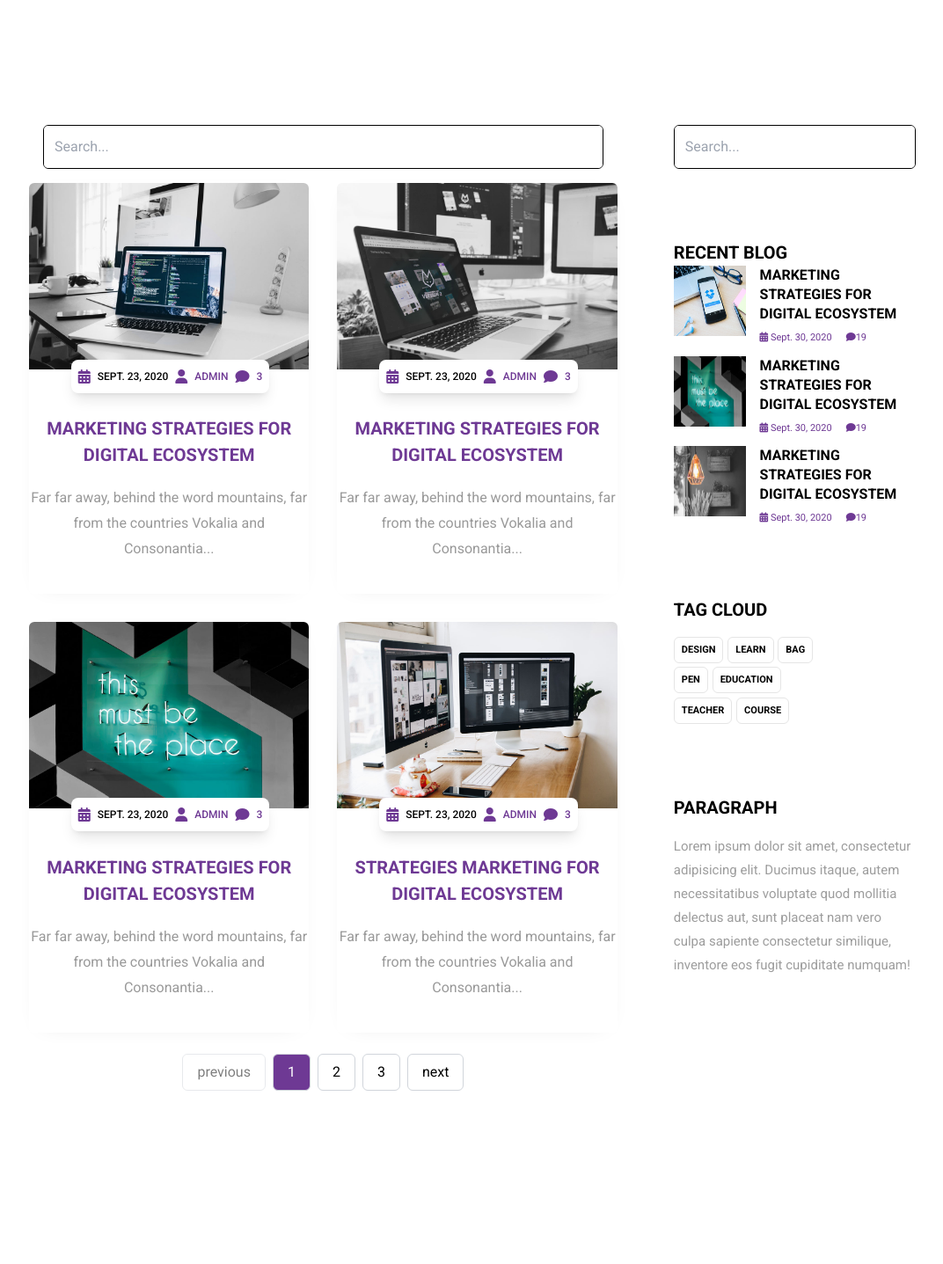
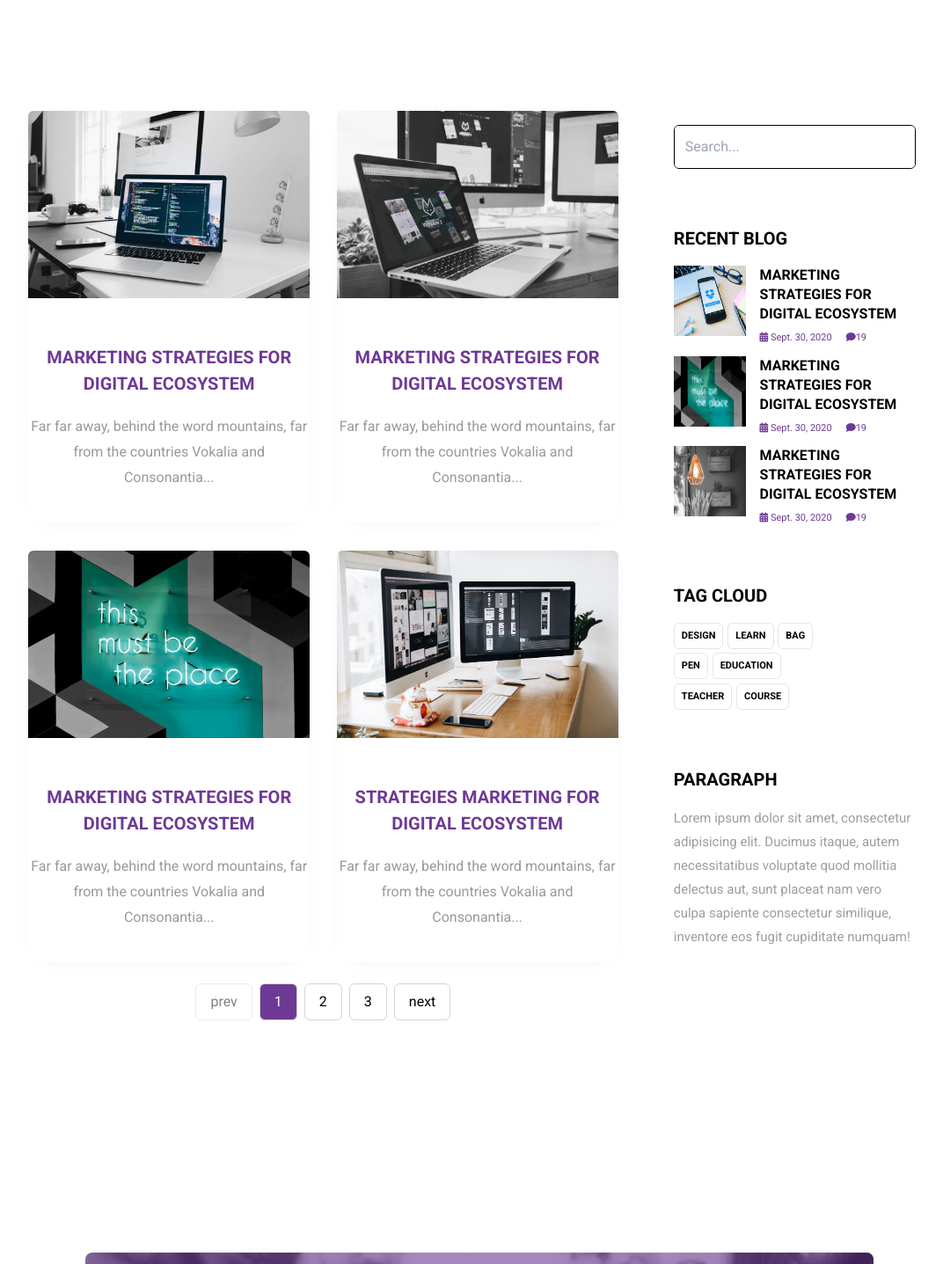
Before and after one commit to Gemamethystngltd/GemamethystNgLtd, a React (Vite) app: page /blog in a window 1280 px wide. Shown: the part 682-2119 px from the top of the page at 88% size, without its empty margins (95-1167 px from the left). Built offline with nearby package versions, Linux system fonts and the light colour scheme.

Commit message:
feat: enhance responsive design across multiple components, add search functionality, and improve event handling

```diff
--- a/src/components/BlofAside.jsx
+++ b/src/components/BlofAside.jsx
@@ -2,7 +2,25 @@ import blog1 from "../assets/images/ximage_5.jpg.pagespeed.ic.xRa-Yrd6zy.jpg";
 import blog2 from "../assets/images/ximage_4.jpg.pagespeed.ic.9VUxuBaVRa.jpg";
 import blog3 from "../assets/images/ximage_3.jpg.pagespeed.ic.CzImA-z_Ch.jpg";
 import Recentblogs from "./recentblogs";
-function BlofAside() {
+import { useEffect, useState } from "react";
+import Search from "./search";
+function BlofAside({ searchQuery, handlesearch }) {
+  const [searcdisplay, setsearcdisplay] = useState(false);
+  const handleScreen = () => {
+    if (window.innerWidth > 500) {
+      setsearcdisplay(true);
+    } else {
+      setsearcdisplay(false);
+    }
+  };
+
+  useEffect(() => {
+    handleScreen();
+    window.addEventListener("resize", handleScreen);
+    return () => {
+      window.removeEventListener("resize", handleScreen);
+    };
+  }, []);
   const blogData = [
     {
       title: "Marketing Strategies for Digital Ecosystem",
@@ -18,12 +36,13 @@ function BlofAside() {
     },
   ];
   return (
-    <section className=" w-[30%] p-4 flex flex-col gap-[5rem]">
-      <div className="seach border-1 border border-black overflow-hidden rounded-md shadow-sm ">
-        <input type="text" className="p-3 w-full" placeholder="Search..." />
-      </div>
-      <div className="recebt_blog">
-        <h1 className="uppercase font-bold leading-[30px] text-[20px]">
+    <section className=" w-[30%] p-4 flex flex-col gap-[4rem] tablet:p-2 tablet:gap-8 phoneL:w-full ">
+      {searcdisplay && (
+        <Search searchQuery={searchQuery} handlesearch={handlesearch} />
+      )}
+
+      <div className="recebt_blog flex flex-col gap-4">
+        <h1 className="uppercase font-bold leading-[30px] text-[20px] laptop:text-[17px] laptop:leading-[25px] tablet:text-[15px]">
           recent blog
         </h1>
         <div className="blogs flex flex-col gap-3">
@@ -34,24 +53,24 @@ function BlofAside() {
           })}
         </div>
       </div>
-      <div className="categories_tag flex w-[60%] gap-4 flex-col">
-        <h1 className="font-bold  leading-[30px] text-[20px] uppercase">
+      <div className="categories_tag flex w-[60%] gap-4 flex-col laptop:w-[90%] laptop:gap-3 phoneP:w-[100%]">
+        <h1 className="font-bold  leading-[30px] text-[20px] uppercase laptop:text-[17px] laptop:leading-[25px] tablet:text-[15px]">
           tag cloud
         </h1>
         <div className="flex gap-[.3rem]  flex-wrap">
-          <h2 className="uppercase leading-[20px] text-[11px] font-bold py-1 px-2 border-1 border border-[#E5E5E5] rounded-md">
+          <h2 className="uppercase leading-[20px] text-[11px] font-bold py-1 px-2 border-1 border border-[#E5E5E5] rounded-md laptop:text-[10px]  laptop:font-semibold">
             design
           </h2>
-          <h2 className="uppercase leading-[20px] text-[11px] font-bold py-1 px-2 border-1 border border-[#E5E5E5] rounded-md">
+          <h2 className="uppercase leading-[20px] text-[11px] font-bold py-1 px-2 border-1 border border-[#E5E5E5] rounded-md laptop:text-[10px]  laptop:font-semibold">
             learn
           </h2>
-          <h2 className="uppercase leading-[20px] text-[11px] font-bold py-1 px-2 border-1 border border-[#E5E5E5] rounded-md">
+          <h2 className="uppercase leading-[20px] text-[11px] font-bold py-1 px-2 border-1 border border-[#E5E5E5] rounded-md laptop:text-[10px]  laptop:font-semibold">
             bag
           </h2>
-          <h2 className="uppercase leading-[20px] text-[11px] font-bold py-1 px-2 border-1 border border-[#E5E5E5] rounded-md">
+          <h2 className="uppercase leading-[20px] text-[11px] font-bold py-1 px-2 border-1 border border-[#E5E5E5] rounded-md laptop:text-[10px]  laptop:font-semibold">
             pen
           </h2>
-          <h2 className="uppercase leading-[20px] text-[11px] font-bold py-1 px-2 border-1 border border-[#E5E5E5] rounded-md">
+          <h2 className="uppercase leading-[20px] text-[11px] font-bold py-1 px-2 border-1 border border-[#E5E5E5] rounded-md laptop:text-[10px]  laptop:font-semibold">
             education
           </h2>
           <h2 className="uppercase leading-[20px] text-[11px] font-bold py-1 px-2 border-1 border border-[#E5E5E5] rounded-md">
@@ -62,11 +81,11 @@ function BlofAside() {
           </h2>
         </div>
       </div>
-      <div className="paragrahn flex flex-col gap-4">
-        <h1 className="font-bold text-[20px] leading-[30px] uppercase ">
+      <div className="paragrahn flex flex-col gap-4 tablet:gap-2">
+        <h1 className="font-bold text-[20px] leading-[30px] uppercase  laptop:text-[17px] laptop:leading-[25px] tablet:text-[15px]">
           Paragraph
         </h1>
-        <p className="text-[15px] leading-[27px] font-normal text-[#9D9D9D]">
+        <p className="text-[15px] leading-[27px] font-normal text-[#9D9D9D] laptop:text-[13px] laptop:leading-[19.5px] tablet:text-[11px] tablet:leading-[15px]">
           Lorem ipsum dolor sit amet, consectetur adipisicing elit. Ducimus
           itaque, autem necessitatibus voluptate quod mollitia delectus aut,
           sunt placeat nam vero culpa sapiente consectetur similique, inventore
--- a/src/components/BlogList.jsx
+++ b/src/components/BlogList.jsx
@@ -1,90 +1,92 @@
-import BlogPost from "./Home/BlogPost";
+import BlogPost from "./BlogPost2";
 import ReactPaginate from "react-paginate";
-import { blogspostlong } from "../constants";
-import { useState } from "react";
-function BlogList() {
-  const [currentindex, setsurrentindex] = useState(0); // Pagination index
-  const [searchQuery, setsearchQuery] = useState(""); // Search query
-  const [filteredBlog, setfilteredBlog] = useState(blogspostlong); // Filtered blog posts
-  // Handle search input changes
-  const handlesearch = (e) => {
-    const query = e.target.value.toLowerCase();
-    setsearchQuery(query);
+import { useEffect, useState } from "react";
+import Search from "./search";
+function BlogList({
+  filteredBlog,
+  handlesearch,
+  setfilteredBlog,
+  searchQuery,
+  setsearchQuery,
+  blogspostlong,
+  currentindex,
+  setsurrentindex,
+}) {
+  const [page, setPage] = useState(4);
+  const [searchdisplay, setsearchdisplay] = useState(false);
+  const handleScreen = () => {
+    if (window.innerWidth < 400) {
+      setPage(2);
+      setsearchdisplay(true);
+    } else {
+      setPage(4);
+      setsearchdisplay(false);
+    }
+  };
 
-    if (query.trim() === "") {
-      setfilteredBlog(blogspostlong); // Reset when empty
-    } else {
-      const result = blogspostlong
-        .filter((blog) => blog.title.toLowerCase().includes(query))
-        .sort((a, b) => {
-          const titleA = a.title.toLowerCase();
-          const titleB = b.title.toLowerCase();
+  useEffect(() => {
+    handleScreen();
+    window.addEventListener("resize", handleScreen);
+    return () => {
+      window.removeEventListener("resize", handleScreen);
+    };
+  }, []);
+  // Pagination settings
 
-          // Prioritize titles that start with the query
-          const startsWithA = titleA.startsWith(query) ? -1 : 0;
-          const startsWithB = titleB.startsWith(query) ? -1 : 0;
-
-          return startsWithA - startsWithB; // Sort accordingly
-        });
-
-      setfilteredBlog(result);
-    }
-
-    setsurrentindex(0); // Reset pagination index
-  };
-  // Pagination settings
-  const pagesize = 4;
   const totoalItem = filteredBlog.length;
-  const pageCount = Math.ceil(totoalItem / pagesize);
+  const pageCount = Math.ceil(totoalItem / page);
   // Handle page clicks
   const handlePageClick = (data) => {
     setsurrentindex(data.selected);
   };
-  const startIndex = currentindex * pagesize;
-  const endIndex = startIndex + pagesize;
+  const startIndex = currentindex * page;
+  const endIndex = startIndex + page;
   const currentitems = filteredBlog.slice(startIndex, endIndex);
 
   return (
     <section className="">
-      <div className="seach border-1 border m-4 border-black overflow-hidden rounded-md shadow-sm ">
-        <input
-          type="text"
-          className="p-3 w-full"
-          name="search"
-          value={searchQuery}
-          onChange={handlesearch}
-          placeholder="Search..."
-        />
+      {searchdisplay && (
+        <div className="pb-3">
+          <Search searchQuery={searchQuery} handlesearch={handlesearch} />
         </div>
-      <div className="grid grid-cols-2 gap-8  w-fit   ">
+      )}
+      <div className="grid grid-cols-2 gap-8  w-fit phoneL:gap-1 phoneP:grid-cols-1 place-items-center   ">
         {currentitems.map((blog, index) => {
           return (
-            <div key={index} className=" flex justify-between ">
             <BlogPost
               key={index}
               title={blog.title}
               img={blog.img}
               des={blog.description}
             />
-            </div>
           );
         })}
       </div>
       <div className="text-center w-full">
         <ReactPaginate
-          previousLabel={"previous"}
+          previousLabel={"prev"}
           nextLabel={"next"}
-          breakLabel={"..."}
+          breakLabel={", ..."}
           pageCount={pageCount}
-          marginPagesDisplayed={2}
-          pageRangeDisplayed={5}
+          marginPagesDisplayed={1}
+          pageRangeDisplayed={1}
           onPageChange={handlePageClick}
-          containerClassName="flex justify-center space-x-2 mt-6"
-          pageClassName="px-4 py-2 border border-gray-300 rounded-md cursor-pointer hover:bg-gray-200"
-          activeClassName={"bg-webpurple text-white border-blue-600"}
-          previousClassName="px-4 py-2 border border-gray-300 rounded-md cursor-pointer hover:bg-gray-200"
-          nextClassName="px-4 py-2 border border-gray-300 rounded-md cursor-pointer hover:bg-gray-200"
-          breakClassName="px-4 py-2 border border-gray-300 rounded-md cursor-pointer"
+          containerClassName="flex justify-center space-x-2 mt-6
+                      phoneL:space-x-1 phoneL:text-sm
+                      phoneP:flex-wrap phoneP:gap-2 phoneP:text-xs"
+          pageClassName="px-4 py-2 border border-gray-300 rounded-md cursor-pointer hover:bg-gray-200
+                 phoneL:px-3 phoneL:py-1
+                 phoneP:px-2 phoneP:py-1"
+          activeClassName="bg-webpurple text-white border-blue-600"
+          previousClassName="px-4 py-2 border border-gray-300 rounded-md cursor-pointer hover:bg-gray-200
+                     phoneL:px-3 phoneL:py-1
+                     phoneP:px-2 phoneP:py-1"
+          nextClassName="px-4 py-2 border border-gray-300 rounded-md cursor-pointer hover:bg-gray-200
+                 phoneL:px-3 phoneL:py-1
+                 phoneP:px-2 phoneP:py-1"
+          breakClassName="px-4 py-2 border border-gray-300 rounded-md cursor-pointer
+                  phoneL:px-3 phoneL:py-1
+                  phoneP:px-2 phoneP:py-1"
           disabledClassName="opacity-50 cursor-not-allowed"
         />
       </div>
--- /dev/null
+++ b/src/components/BlogPost2.jsx
@@ -0,0 +1,23 @@
+import BlogDetails from "../components/Home/BlogDetails";
+function BlogPost({ title, img, des }) {
+  return (
+    <div className="blog_post  flex flex-col gap-4  overflow-hidden w-[20rem] relative shadow-[0px_4px_24px_-16px_rgba(0,0,0,0.15)] rounded-md laptop:w-[19rem] tablet:w-[15rem] phoneL:w-[100%] phoneP:w-[90%]">
+      {/* <BlogDetails /> */}
+      <div className="blog_post_img ">
+        <img src={img} alt="blog_post_img" className="w-full" />
+      </div>
+      <div className="blog_post_content flex flex-col gap-5 py-9 laptop:gap-4 tablet:gap-2 phoneL:pt-5 phoneP:pt-4 phoneP:gap-2">
+        <header>
+          <h1 className=" font-bold text-[20px] leading-[30px] text-webpurple text-center uppercase laptop:text-[18px] laptop:leading-[24px] tablet:text-[15px] tablet:leading-[20px] phoneL:text-[13px] phoneL:leading-[15px] phoneP:text-[13px] phoneP:leading-[15px]">
+            {title}
+          </h1>
+        </header>
+        <p className="text-[16px] leading-[28.8px] font-normal text-[#999999] text-center laptop:text-[14px] laptop:leading-[19.6px] tablet:text-[12px] tablet:leading-[15px] phoneL:text-[10px] phoneL:leading-[12px] phoneP:text-[10px] phoneP:leading-[15px]">
+          {des}
+        </p>
+      </div>
+    </div>
+  );
+}
+
+export default BlogPost;
--- a/src/components/Home/NavBar.jsx
+++ b/src/components/Home/NavBar.jsx
@@ -5,7 +5,7 @@ function NavBar() {
       <div className="logo_container ">
         <Link to="/">
           {" "}
-          <h1 className="text-[24px] leading-[28px] text-white font-bold">
+          <h1 className="text-[24px] leading-[28px] text-white font-bold ">
             <span className="text-webpurple">Gem</span>amethystng
           </h1>
         </Link>
--- a/src/components/MainBlogSection.jsx
+++ b/src/components/MainBlogSection.jsx
@@ -1,11 +1,52 @@
 import BlogList from "./BlogList";
+import { useState } from "react";
 import BlofAside from "./BlofAside";
+import { blogspostlong } from "../constants";
 
 function MainBlogSection() {
+  const [searchQuery, setsearchQuery] = useState(""); // Search query
+  const [filteredBlog, setfilteredBlog] = useState(blogspostlong); // Filtered blog posts
+  const [currentindex, setsurrentindex] = useState(0); // Pagination index
+
+  // Handle search input changes
+  const handlesearch = (e) => {
+    const query = e.target.value.toLowerCase();
+    setsearchQuery(query);
+
+    if (query.trim() === "") {
+      setfilteredBlog(blogspostlong); // Reset when empty
+    } else {
+      const result = blogspostlong
+        .filter((blog) => blog.title.toLowerCase().includes(query))
+        .sort((a, b) => {
+          const titleA = a.title.toLowerCase();
+          const titleB = b.title.toLowerCase();
+
+          // Prioritize titles that start with the query
+          const startsWithA = titleA.startsWith(query) ? -1 : 0;
+          const startsWithB = titleB.startsWith(query) ? -1 : 0;
+
+          return startsWithA - startsWithB; // Sort accordingly
+        });
+
+      setfilteredBlog(result);
+    }
+
+    setsurrentindex(0); // Reset pagination index
+  };
   return (
-    <div className="flex py-[8rem] gap-[3rem] w-[80%]  mx-auto">
-      <BlogList />
-      <BlofAside />
+    <div className="flex py-[8rem] gap-[3rem] w-[80%]  mx-auto laptop:w-[90%] laptop:gap-4 tablet:w-full tablet:px-2 tablet:gap-2 phoneL:flex-col phoneL:py-[5rem] phoneL:gap-[3rem] phoneP:py-[4rem] ">
+      <BlogList
+        filteredBlog={filteredBlog}
+        setfilteredBlog={setfilteredBlog}
+        searchQuery={searchQuery}
+        setsearchQuery={setsearchQuery}
+        currentindex={currentindex}
+        setsurrentindex={setsurrentindex}
+        blogspostlong={blogspostlong}
+        handlesearch={handlesearch}
+      />
+      <BlofAside handlesearch={handlesearch} searchQuery={searchQuery} />
     </div>
   );
 }
--- a/src/components/PorfoliopagesSections.jsx
+++ b/src/components/PorfoliopagesSections.jsx
@@ -19,6 +19,9 @@ function PorfoliopagesSections() {
   useEffect(() => {
     updateItemsPerPage();
     window.addEventListener("resize", updateItemsPerPage);
+    return () => {
+      window.removeEventListener("resize", updateItemsPerPage);
+    };
   }, []);
 
   const pageCount = Math.ceil(totalItems / pageItems);
--- a/src/components/mainconatactSection.jsx
+++ b/src/components/mainconatactSection.jsx
@@ -4,7 +4,7 @@ const MainContact = () => {
   return (
     <>
       <section className="flex  justify-center  py-[5rem]">
-        <div className="contact-content w-[70%] flex flex-col gap-16">
+        <div className="contact-content w-[70%] flex flex-col gap-16 laptop:w-[90%]">
           <ContactContent />
           <MapLocation />
         </div>
--- a/src/components/newsletter.jsx
+++ b/src/components/newsletter.jsx
@@ -2,7 +2,7 @@ import Newsletter from "./Home/Newsletter";
 const Newslettersection = () => {
   return (
     <>
-      <section className="newsletter_setion_page relative bg-white h-[40vh] ">
+      <section className="newsletter_setion_page relative bg-white h-[40vh] phoneL:h-[30vh] phoneP:h-[20vh]">
         <Newsletter />
       </section>
     </>
--- /dev/null
+++ b/src/components/search.jsx
@@ -0,0 +1,16 @@
+const Search = ({ searchQuery, handlesearch }) => {
+  return (
+    <div className="seach border-1 border  border-black overflow-hidden rounded-md shadow-sm ">
+      <input
+        type="text"
+        className="p-3 w-full tablet:p-2 tablet:placeholder:text-[14px]"
+        name="search"
+        value={searchQuery}
+        onChange={handlesearch}
+        placeholder="Search..."
+      />
+    </div>
+  );
+};
+
+export default Search;
```
Also changed, not shown: src/components/ContactContent.jsx (+13 -13 lines), src/components/recentblogs.jsx (+5 -5 lines). Lines whose indentation alone changed are shown as unchanged.
